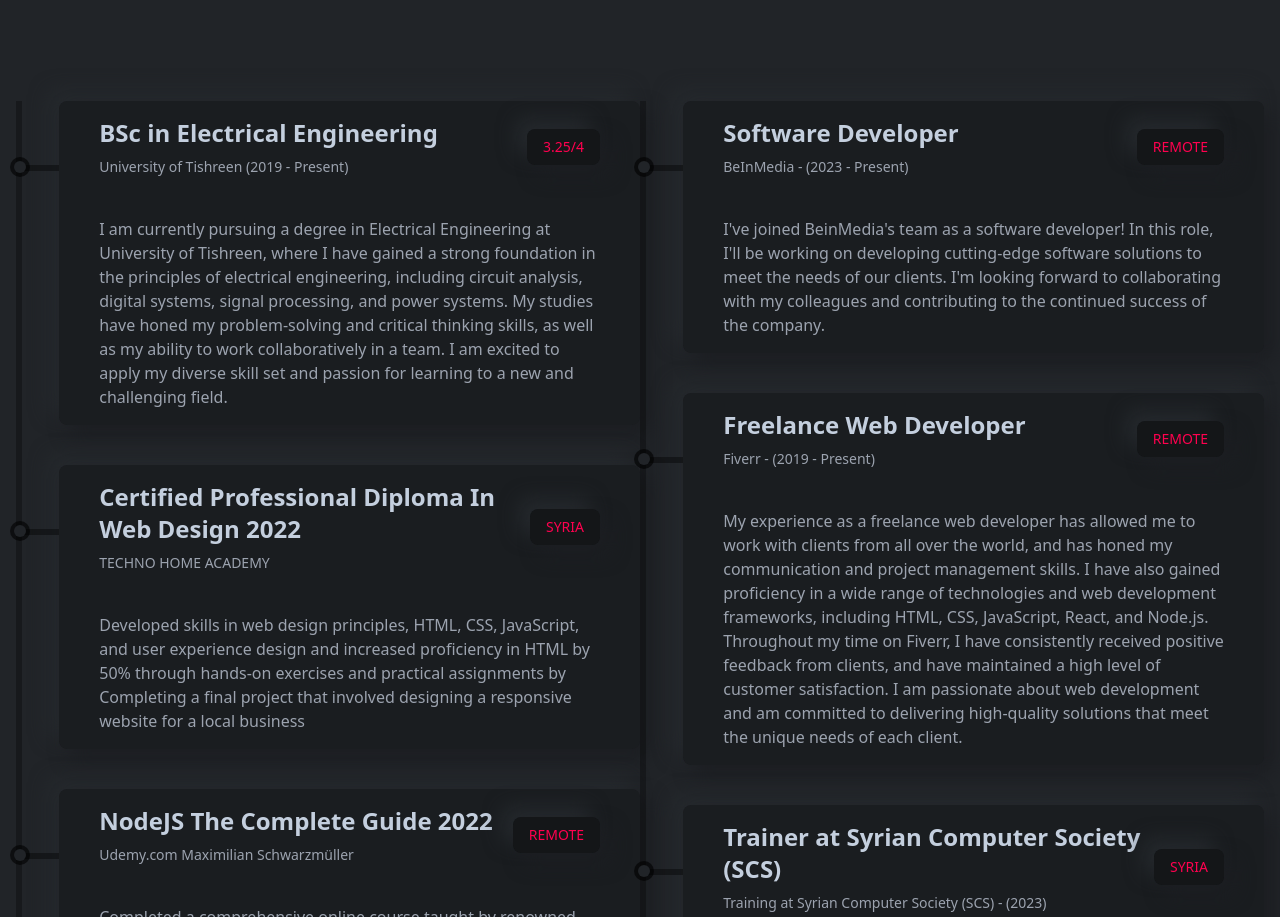
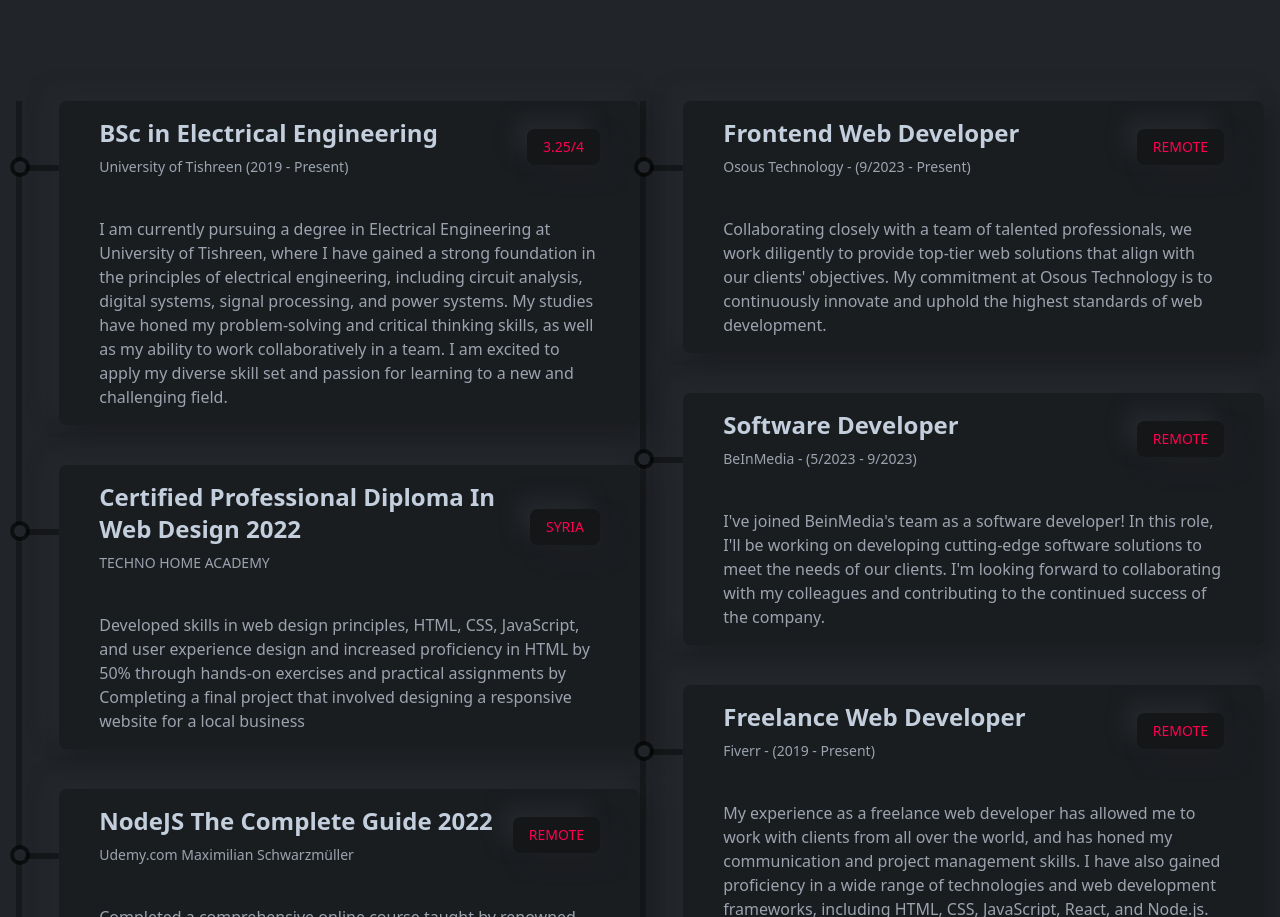
Before and after one commit to Yazan-Ali-01/Portfolio-old, a React (Create React App) app: page / in a window 1280 px wide. Shown: the part 4394-5311 px from the top of the page. Built offline with nearby package versions, Linux system fonts and the light colour scheme.

Commit message:
added Osous Tech position

```diff
--- a/src/components/resume/Education.js
+++ b/src/components/resume/Education.js
@@ -53,8 +53,14 @@
           </div>
           <div className='mt-6 lgl:mt-14 w-full border-l-[6px] border-l-black border-opacity-30 flex flex-col gap-10'>
             <ResumeCard
+              title='Frontend Web Developer'
+              subTitle='Osous Technology - (9/2023 - Present)'
+              result='REMOTE'
+              des="Collaborating closely with a team of talented professionals, we work diligently to provide top-tier web solutions that align with our clients' objectives. My commitment at Osous Technology is to continuously innovate and uphold the highest standards of web development."
+            />
+            <ResumeCard
               title='Software Developer'
-              subTitle='BeInMedia - (2023 - Present)'
+              subTitle='BeInMedia - (5/2023 - 9/2023)'
               result='REMOTE'
               des="I've joined BeinMedia's team as a software developer! In this role, I'll be working on developing cutting-edge software solutions to meet the needs of our clients. I'm looking forward to collaborating with my colleagues and contributing to the continued success of the company."
             />
```
